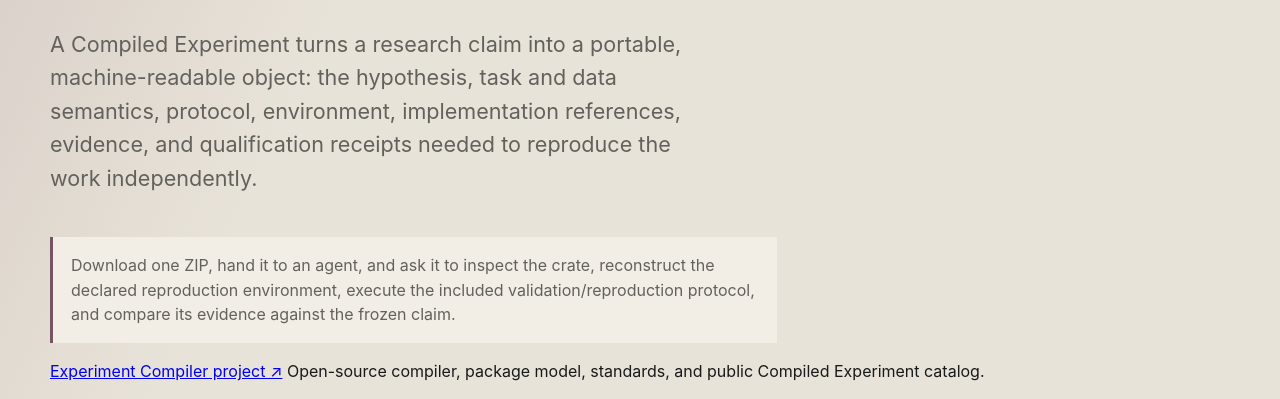
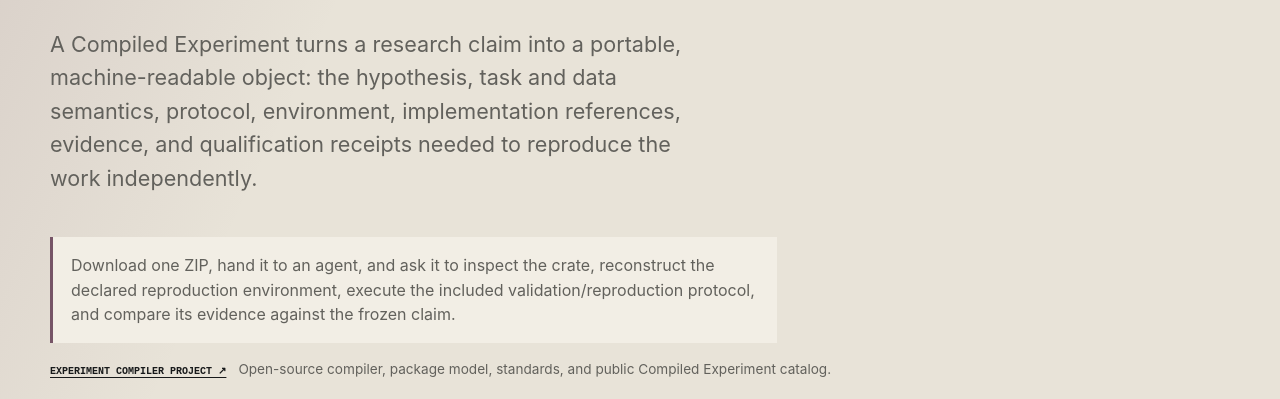
Before and after one commit to pH34r-pH/Portfolio, a plain HTML site: page site/reproduce/index.html in a window 1280 px wide. Shown: the part 401-800 px from the top of the page. Drawn offline with Linux system fonts and the light colour scheme; no server answers.

Commit message:
Style Experiment Compiler project link

```diff
--- a/site/assets/site.css
+++ b/site/assets/site.css
@@ -283,3 +283,7 @@ html[data-palette=high-contrast] .title-accent{color:var(--ink);background:none;
 }
 @media(prefers-reduced-motion:reduce){.standard-card:after{transition:none}}
 @media(forced-colors:active){.standard-card:after{background:Canvas;color:CanvasText}}
+
+.compiled-project-link{display:flex;gap:12px;align-items:baseline;flex-wrap:wrap;margin:16px 0 0;color:var(--muted)}
+.compiled-project-link a{color:var(--ink);font:700 10px ui-monospace,monospace;text-transform:uppercase;text-underline-offset:3px}
+.compiled-project-link span{font-size:.85rem}
```
